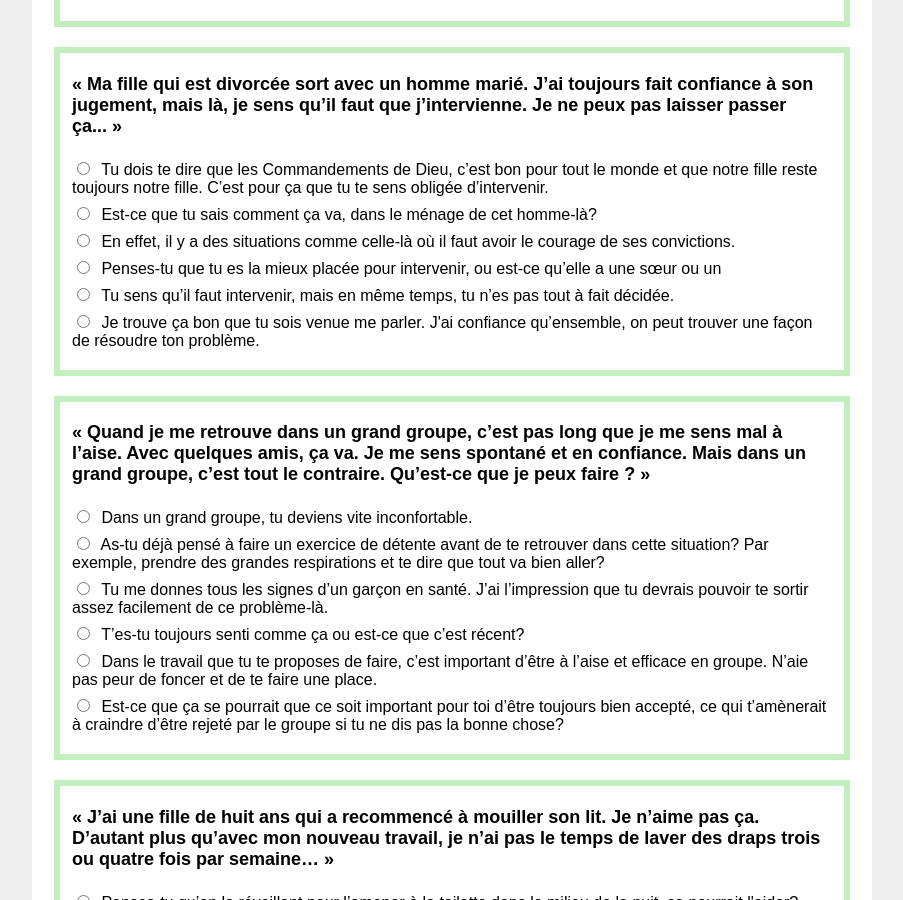
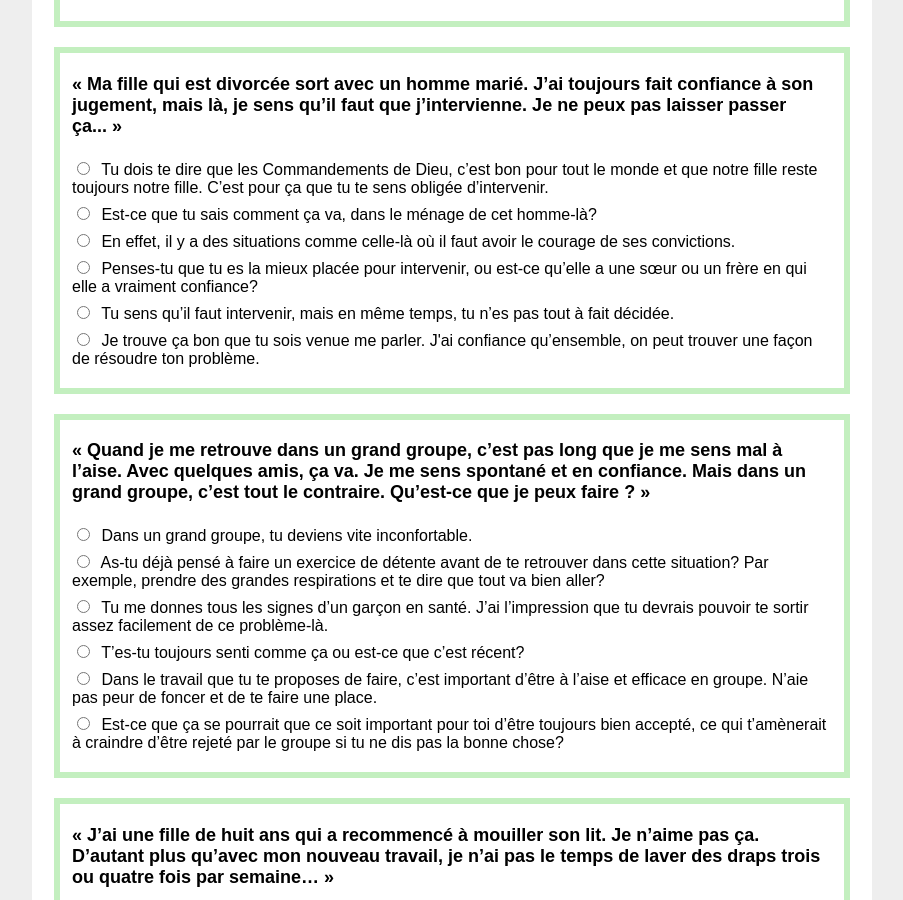
Before and after one commit to lemairecarl/lemairecarl.github.io, a Jekyll site: the page ecoute/index.html, which Jekyll copies as it is, in a window 1280 px wide and 900 px high, scrolled down 721 px. Shown: the whole window, without its empty margins (188-1091 px from the left). Built offline with Jekyll 4.4.1, drawn with Linux system fonts in a browser that asks for light colours.

Commit message:
Fix reponse incomplete

```diff
--- a/ecoute/index.html
+++ b/ecoute/index.html
@@ -68,7 +68,7 @@ table {
             <input type="radio" id="question2a" name="question2" value="+"><label for="question2a"> Tu dois te dire que les Commandements de Dieu, c’est bon pour tout le monde et que notre fille reste toujours notre fille. C’est pour ça que tu te sens obligée d’intervenir.</label><br>
             <input type="radio" id="question2b" name="question2" value="*"><label for="question2b"> Est-ce que tu sais comment ça va, dans le ménage de cet homme-là?</label><br>
             <input type="radio" id="question2c" name="question2" value="%"><label for="question2c"> En effet, il y a des situations comme celle-là où il faut avoir le courage de ses convictions.</label><br>
-            <input type="radio" id="question2d" name="question2" value="?"><label for="question2d"> Penses-tu que tu es la mieux placée pour intervenir, ou est-ce qu’elle a une sœur ou un</label><br>
+            <input type="radio" id="question2d" name="question2" value="?"><label for="question2d"> Penses-tu que tu es la mieux placée pour intervenir, ou est-ce qu’elle a une sœur ou un frère en qui elle a vraiment confiance?</label><br>
             <input type="radio" id="question2e" name="question2" value="="><label for="question2e"> Tu sens qu’il faut intervenir, mais en même temps, tu n’es pas tout à fait décidée.</label><br>
             <input type="radio" id="question2f" name="question2" value="&"><label for="question2f"> Je trouve ça bon que tu sois venue me parler. J'ai confiance qu’ensemble, on peut trouver une façon de résoudre ton problème.</label><br>
         </fieldset>
```
